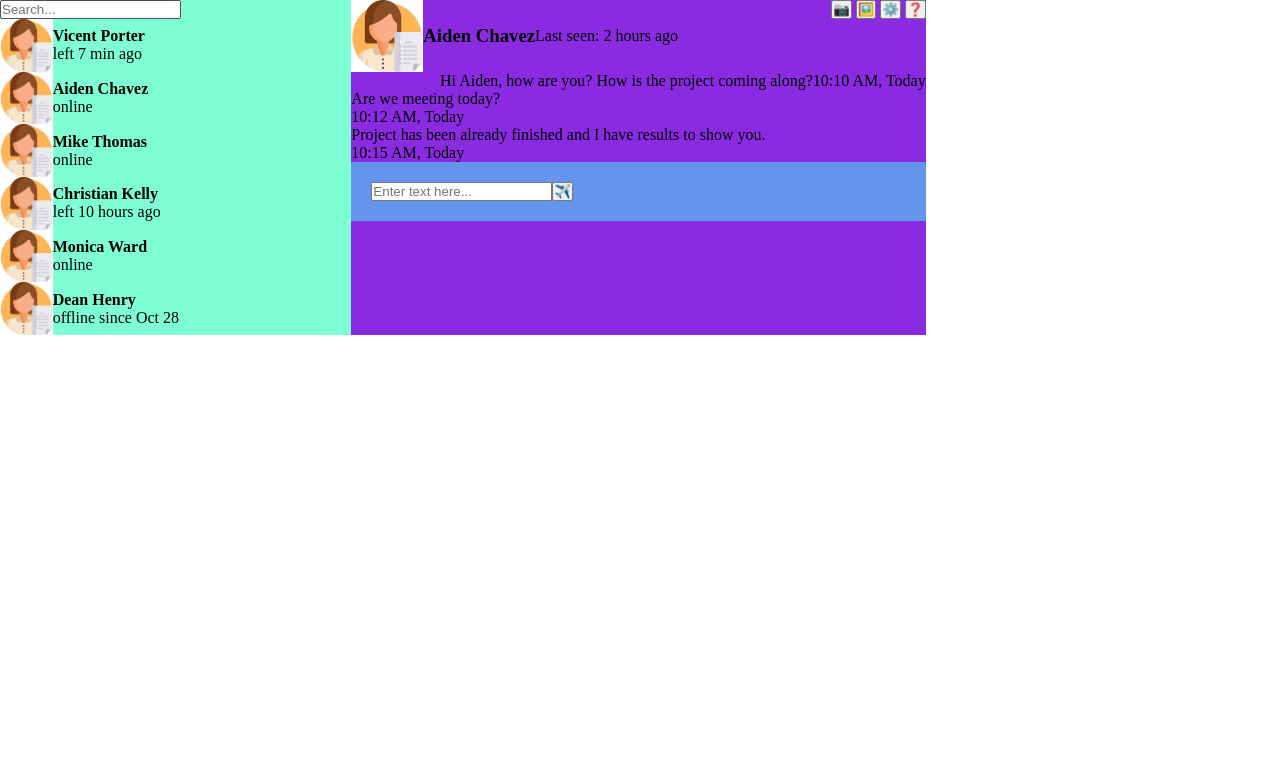
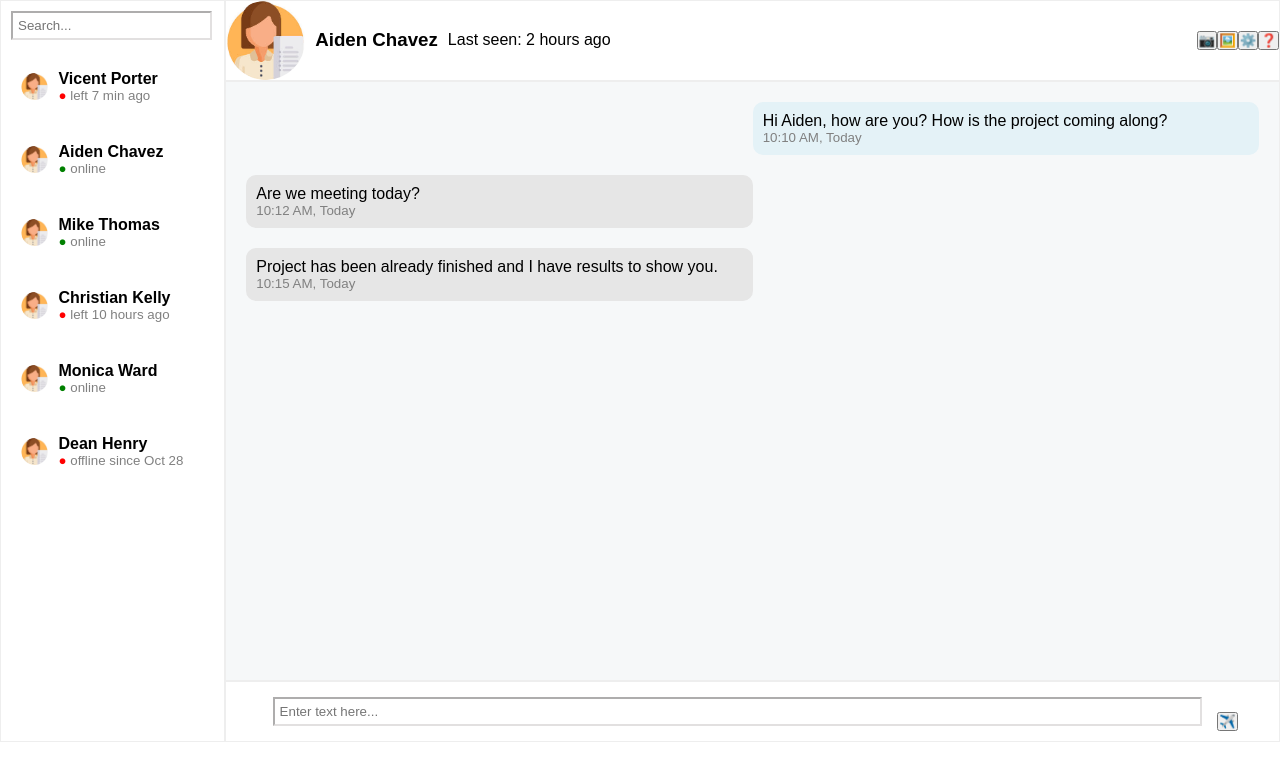
Before and after one commit to luisinavinuela/Trabajo-Practico-Agosto, a plain HTML site: page index.html in a window 1280 px wide. Drawn offline with Linux system fonts and the light colour scheme.

Commit message:
CSS hasta el 80%

```diff
--- a/index.html
+++ b/index.html
@@ -14,42 +14,42 @@
                 <img src="avatar.jpeg" alt="avatar">
                 <div>
                     <h4>Vicent Porter</h4>
-                    <p class="status"> left 7 min ago</p>
+                    <p class="status-offline"> left 7 min ago</p>
                 </div>
             </li>
                         <li class="contact">
                 <img src="avatar.jpeg" alt="avatar">
                 <div>
                     <h4>Aiden Chavez</h4>
-                    <p class="status">online</p>
+                    <p class="status-online"> online</p>
                 </div>
             </li>
                         <li class="contact">
                 <img src="avatar.jpeg" alt="avatar">
                 <div>
                     <h4>Mike Thomas</h4>
-                    <p class="status"> online</p>
+                    <p class="status-online"> online</p>
                 </div>
             </li>
                         <li class="contact">
                 <img src="avatar.jpeg" alt="avatar">
                 <div>
                     <h4>Christian Kelly</h4>
-                    <p class="status"> left 10 hours ago</p>
+                    <p class="status-offline"> left 10 hours ago</p>
                 </div>
             </li>
                         <li class="contact">
                 <img src="avatar.jpeg" alt="avatar">
                 <div>
                     <h4>Monica Ward</h4>
-                    <p class="status"> online</p>
+                    <p class="status-online"> online</p>
                 </div>
             </li>
                         <li class="contact">
                 <img src="avatar.jpeg" alt="avatar">
                 <div>
                     <h4>Dean Henry</h4>
-                    <p class="status"> offline since Oct 28</p>
+                    <p class="status-offline"> offline since Oct 28</p>
                 </div>
             </li>
         </ul>
@@ -70,7 +70,7 @@
     </section>
     <section class="chat-message">
         <div class="message-sent">
-            <p>Hi Aiden, how are you? How is the project coming along?</p>
+            <p  >Hi Aiden, how are you? How is the project coming along?</p>
             <p class="timestamp">10:10 AM, Today</p>
         </div>
         <div class="message-received">
@@ -83,7 +83,7 @@
         </div>
     </section>
     <section class="chat-footer">
-        <input type="text" placeholder="Enter text here...">
+        <input type="text" placeholder="Enter text here..." class="text-here">
         <button>✈️</button>
     </section>
 </main>
--- a/style.css
+++ b/style.css
@@ -2,43 +2,153 @@
     box-sizing: border-box;
     margin: 0;
     padding: 0;
+    font-family: Arial, Helvetica, sans-serif;
 }
 
-body {display: flex;}
+body {
+    display: flex;
+}
+
 aside{
-    background-color: aquamarine;
-    background-size: contain;
+    border: #eeeeee solid 1.5px;
+    width: 20%;
 }
+
+.search {
+    margin: 10px;
+    width: 90%;
+    padding: 5px;
+    border-color: rgba(208, 205, 205, 0.61);
+
+}
+
 li {
-    display: flex;
-    align-items: center;
+display: flex;
+align-items: center;
 }
+
+h4 {
+font-style: bold;
+}
+
+.contact  {
+padding: 20px;
+gap: 10px;
+
+}
+
+.contact:hover {
+background-color: #ededed;
+border-radius: 10px;
+margin-bottom: 10px;
+cursor: pointer;
+}
+
 .contact img {
     width: 15%;
+    border-radius: 50%;
 }
+
 main  {
-    background-color: blueviolet;
 background-size: contain;
+width: 1200px;
+}
 
+.chat-header {
+display: flex;
+align-items: center;
+gap: 10px;
+pad: 20px;
+width: 100%;
 }
-.chat-header {
-    display: flex;
-    align-items: center;
+
+.chat-actions {
+display: flex;
+align-items: center;
+width: 100%;
+justify-content: end;
 }
 
 .chat-header img  {
     width: 15%;
+    border-radius: 50%;
 }
+
+.status-online {
+color: grey;
+font-size: smaller;
+}
+
+.status-offline  {
+color: grey;
+font-size: smaller;
+}
+
+.status-online::before {
+    content:'●';
+    color: green;
+
+}
+
+.status-offline::before {
+    content:'●';
+    color: red;
+
+}
+
 .chat-message-header {
-    display: flex;}
+    display: flex;
+    border: #eeeeee solid 1.5px;
 
+}
+.chat-message  {
+    background-color: #f6f8f9;
+    border: #eeeeee solid 1.5px;
+    height: 600px;
+    padding: 20px;
+    gap: 10px;
+}
+
+.timestamp {
+    color: grey;
+    font-size: smaller;
+}
 .message-sent {
-display: flex;
-justify-content: end;
+margin-bottom: 20px;
+padding: 10px;
+gap: 10px;
+background-color: #e4f2f7;
+border-radius: 10px;
+width: 50%;
+margin-left: auto;
 }
+
+.message-received {
+margin-bottom: 20px;
+padding: 10px;
+gap: 10px;
+background-color: rgb(230, 230, 230);
+border-radius: 10px;
+width: 50%;
+}
+
 .chat-footer {
-        background-color:cornflowerblue;
-        padding: 20px;
-        display: flex;
-        justify-content: start;
+    border: #eeeeee solid 1.5px;
+    padding: 10px;
+    gap: 10px;
+    display: flex;
+    justify-content: center;
+    align-items: flex-end;
 }
+
+input {
+display: block;
+width: 100%;
+}
+
+.text-here {
+    margin: 5px;
+    width: 90%;
+    padding: 5px;
+    border-color: rgba(208, 205, 205, 0.61);
+   }
```
